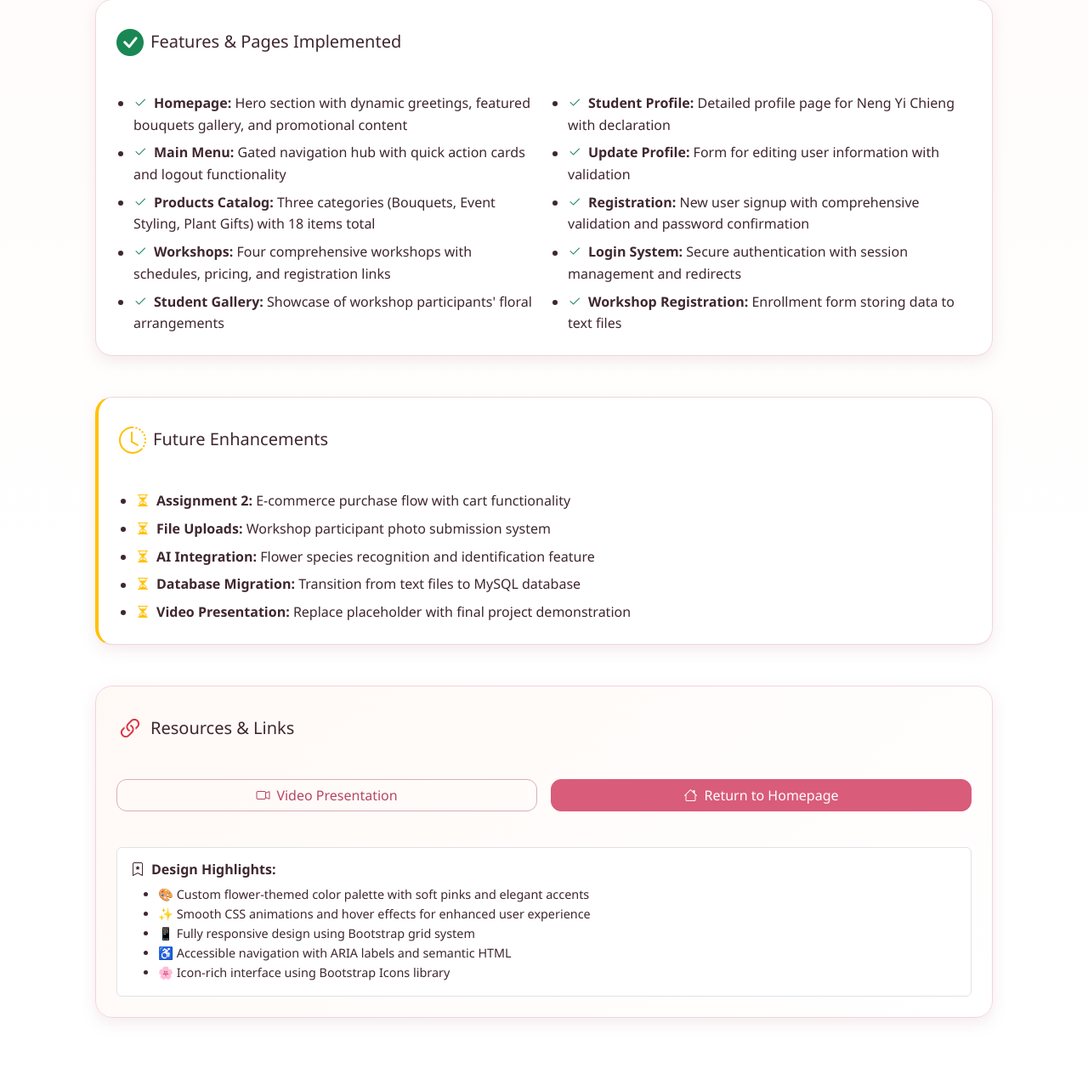
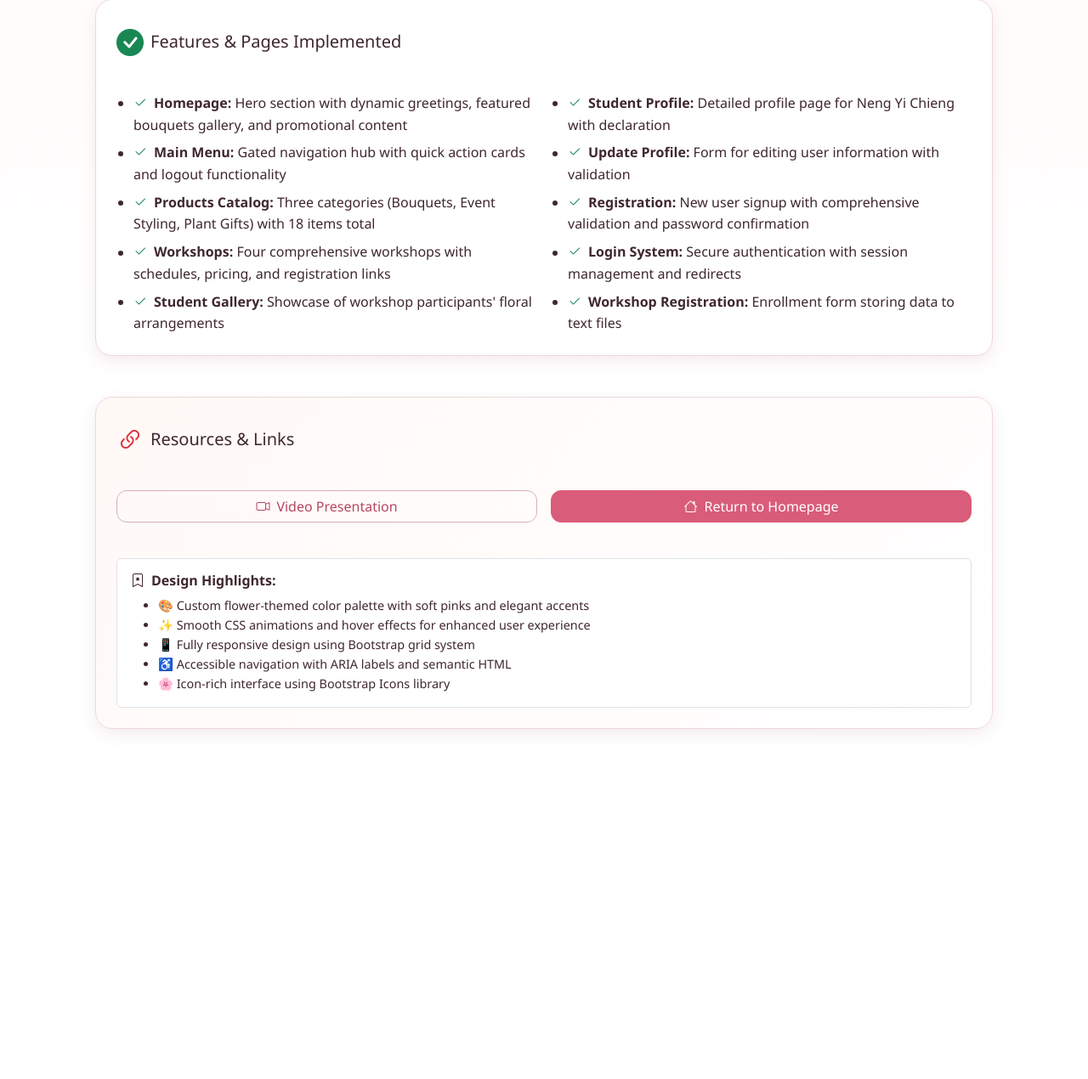
Before and after one commit to NyChieng/Flower-shop-Web, a PHP site: page /about.php in a window 1280 px wide. Shown: the part 652-1922 px from the top of the page at 85% size. After the commit the page ends 1514 px from the top, so only its background shows below. Run offline with PHP 8.4, Linux system fonts and the light colour scheme.

Commit message:
Remove workshop time info and update UI elements
Removed the 'time' field from workshop listings and their display in workshops.php. Updated main_menu.php to include a custom header instead of nav.php. Changed email input type from 'email' to 'text' in registration and workshop registration forms. Improved profile update flow with session variable updates and redirect. Deleted obsolete user.txt data file. Removed future enhancements section from about.php.

```diff
--- a/about.php
+++ b/about.php
@@ -81,24 +81,6 @@
       </div>
     </section>
 
-    <section class="rf-section" aria-labelledby="tasks-pending">
-      <div class="rf-card" style="border-left: 4px solid #ffc107;">
-        <div class="rf-card-body">
-          <div class="d-flex align-items-center gap-2 mb-3">
-            <i class="bi bi-clock-history text-warning" style="font-size: 2rem;"></i>
-            <h2 id="tasks-pending" class="rf-card-title mb-0">Future Enhancements</h2>
-          </div>
-          <ul class="rf-bullet-list">
-            <li><i class="bi bi-hourglass-split text-warning me-2"></i><strong>Assignment 2:</strong> E-commerce purchase flow with cart functionality</li>
-            <li><i class="bi bi-hourglass-split text-warning me-2"></i><strong>File Uploads:</strong> Workshop participant photo submission system</li>
-            <li><i class="bi bi-hourglass-split text-warning me-2"></i><strong>AI Integration:</strong> Flower species recognition and identification feature</li>
-            <li><i class="bi bi-hourglass-split text-warning me-2"></i><strong>Database Migration:</strong> Transition from text files to MySQL database</li>
-            <li><i class="bi bi-hourglass-split text-warning me-2"></i><strong>Video Presentation:</strong> Replace placeholder with final project demonstration</li>
-          </ul>
-        </div>
-      </div>
-    </section>
-
     <section class="rf-section" aria-labelledby="resources">
       <div class="rf-card" style="background: linear-gradient(135deg, #fff9f6, #ffffff);">
         <div class="rf-card-body">
--- a/data/User/user.txt
+++ /dev/null
@@ -1 +0,0 @@
-First Name:Neng Yi|Last Name:Chieng|DOB:09-08-2005|Gender:Male|Email:nengyichieng@gmail.com|Hometown:Sarikei|Password:050809Yi@
--- a/registration.php
+++ b/registration.php
@@ -110,7 +110,7 @@ function fieldErrors(string $key, array $errors): array
 
                   <div class="col-md-6">
                     <label for="email" class="form-label">Email</label>
-                    <input type="email" class="form-control" id="email" name="email" value="<?php echo old('email', $storedValues); ?>" required>
+                    <input type="text" class="form-control" id="email" name="email" value="<?php echo old('email', $storedValues); ?>" required>
                     <?php foreach (fieldErrors('email', $errors) as $msg): ?>
                       <small class="text-danger d-block"><?php echo htmlspecialchars($msg, ENT_QUOTES); ?></small>
                     <?php endforeach; ?>
--- a/workshop_reg.php
+++ b/workshop_reg.php
@@ -353,13 +353,13 @@ if ($_SERVER['REQUEST_METHOD'] === 'POST') {
             </div>
             <div class="col-md-6">
               <label class="form-label" for="email">Email</label>
-              <input class="form-control" type="email" id="email" name="email" value="<?php echo oldValue('email', $storedValues); ?>" required>
+              <input class="form-control" type="text" id="email" name="email" value="<?php echo oldValue('email', $storedValues); ?>" required>
               <?php foreach (fieldErrorLines('email', $errors) as $msg): ?>
                 <small class="text-danger d-block"><?php echo htmlspecialchars($msg, ENT_QUOTES); ?></small>
               <?php endforeach; ?>
             </div>
             <div class="col-md-6">
-              <label class="form-label" for="workshop_datetime">Workshop Date &amp; Time</label>
+              <label class="form-label" for="workshop_datetime">Workshop Date and Time</label>
               <input class="form-control" type="datetime-local" id="workshop_datetime" name="workshop_datetime" value="<?php echo oldValue('workshop_datetime', $storedValues); ?>" required>
               <?php foreach (fieldErrorLines('workshop_datetime', $errors) as $msg): ?>
                 <small class="text-danger d-block"><?php echo htmlspecialchars($msg, ENT_QUOTES); ?></small>
```
Also changed, not shown: main_menu.php (+18 -1 lines), update_profile.php (+10 -2 lines), workshops.php (+0 -11 lines).
